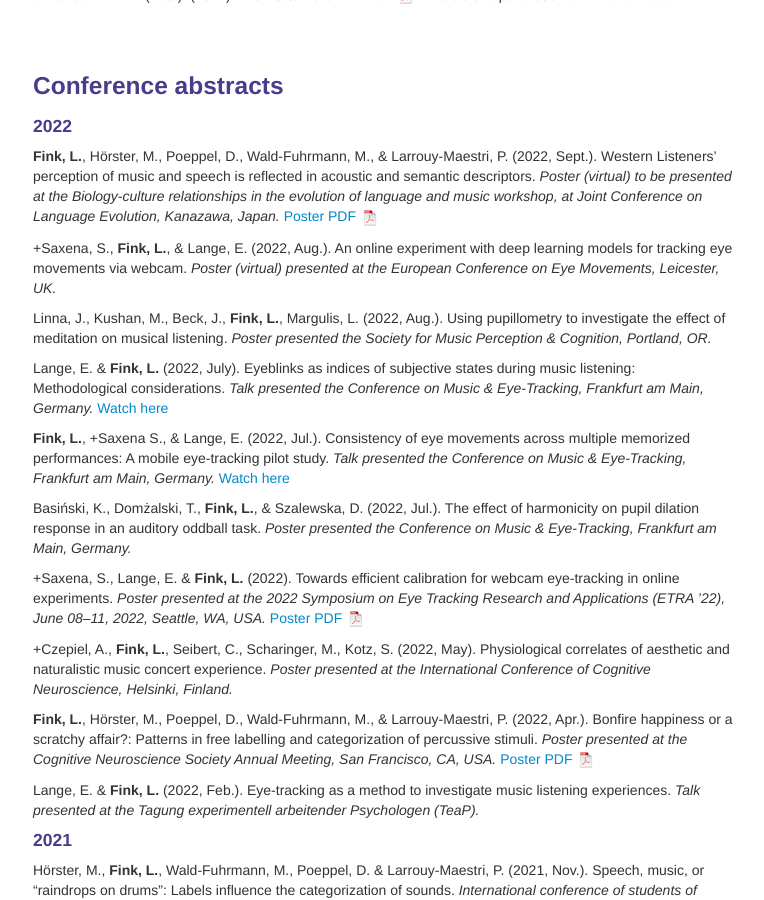
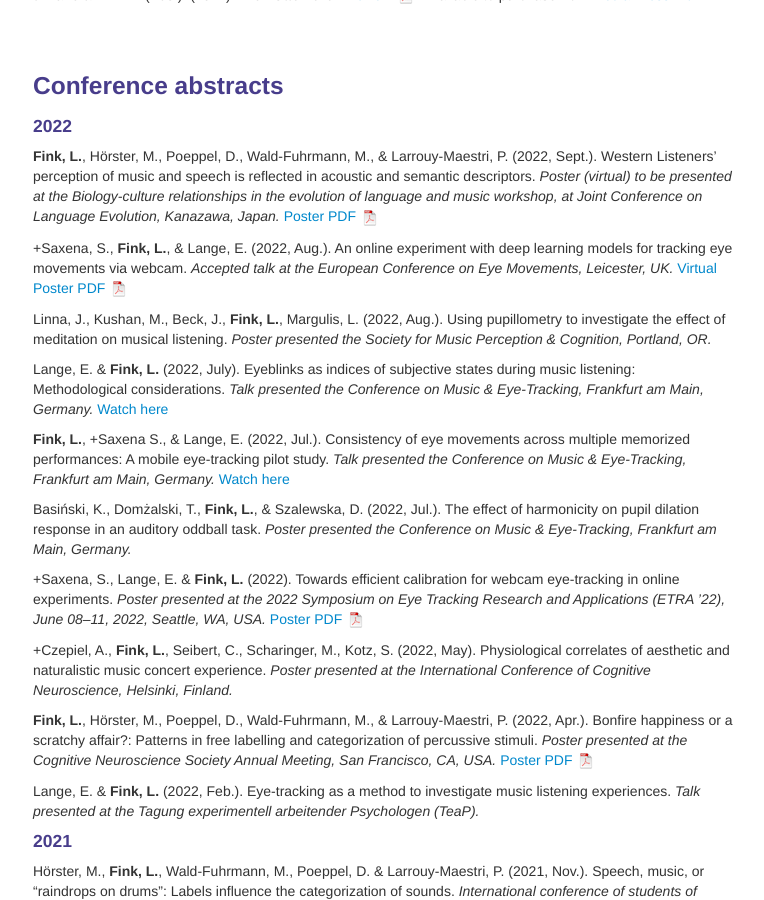
Before and after one commit to lkfink/lkfink.github.io, a Jekyll site: the page built from pages/pubs.md, in a window 1280 px wide and 900 px high, scrolled down 1799 px. Shown: the whole window, without its empty margins (257-1021 px from the left). Built offline with Jekyll 4.4.1, drawn with Linux system fonts in a browser that asks for light colours.

Commit message:
update ecem

```diff
--- a/pages/pubs.md
+++ b/pages/pubs.md
@@ -116,7 +116,7 @@ J. Lane & **L. Fink** (Eds.). (2017). *Allen Otte Folio.* [Preview ![Program as
 
 **Fink, L.**, Hörster, M., Poeppel, D., Wald-Fuhrmann, M., & Larrouy-Maestri, P. (2022, Sept.). Western Listeners’ perception of music and speech is reflected in acoustic and semantic descriptors. *Poster (virtual) to be presented at the Biology-culture relationships in the evolution of language and music workshop, at Joint Conference on Language Evolution, Kanazawa, Japan.* [Poster PDF ![Poster as pdf](icons16/pdf-icon.png)](https://lkfink.github.io/assets/Fink_dundun_Japan.pdf){:target="_blank"}
 
-+Saxena, S., **Fink, L.**, & Lange, E. (2022, Aug.). An online experiment with deep learning models for tracking eye movements via webcam. *Poster (virtual) presented at the European Conference on Eye Movements, Leicester, UK.* <!--[Poster PDF ![Poster as pdf](icons16/pdf-icon.png)](https://osf.io/cjgyd){:target="_blank"} -->
++Saxena, S., **Fink, L.**, & Lange, E. (2022, Aug.). An online experiment with deep learning models for tracking eye movements via webcam. *Accepted talk at the European Conference on Eye Movements, Leicester, UK.* [Virtual Poster PDF ![Poster as pdf](icons16/pdf-icon.png)](https://osf.io/3u6dr){:target="_blank"}
 
 Linna, J., Kushan, M., Beck, J., **Fink, L.**, Margulis, L. (2022, Aug.). Using pupillometry to investigate the effect of meditation on musical listening. *Poster presented the Society for Music Perception & Cognition, Portland, OR.*
 
```
